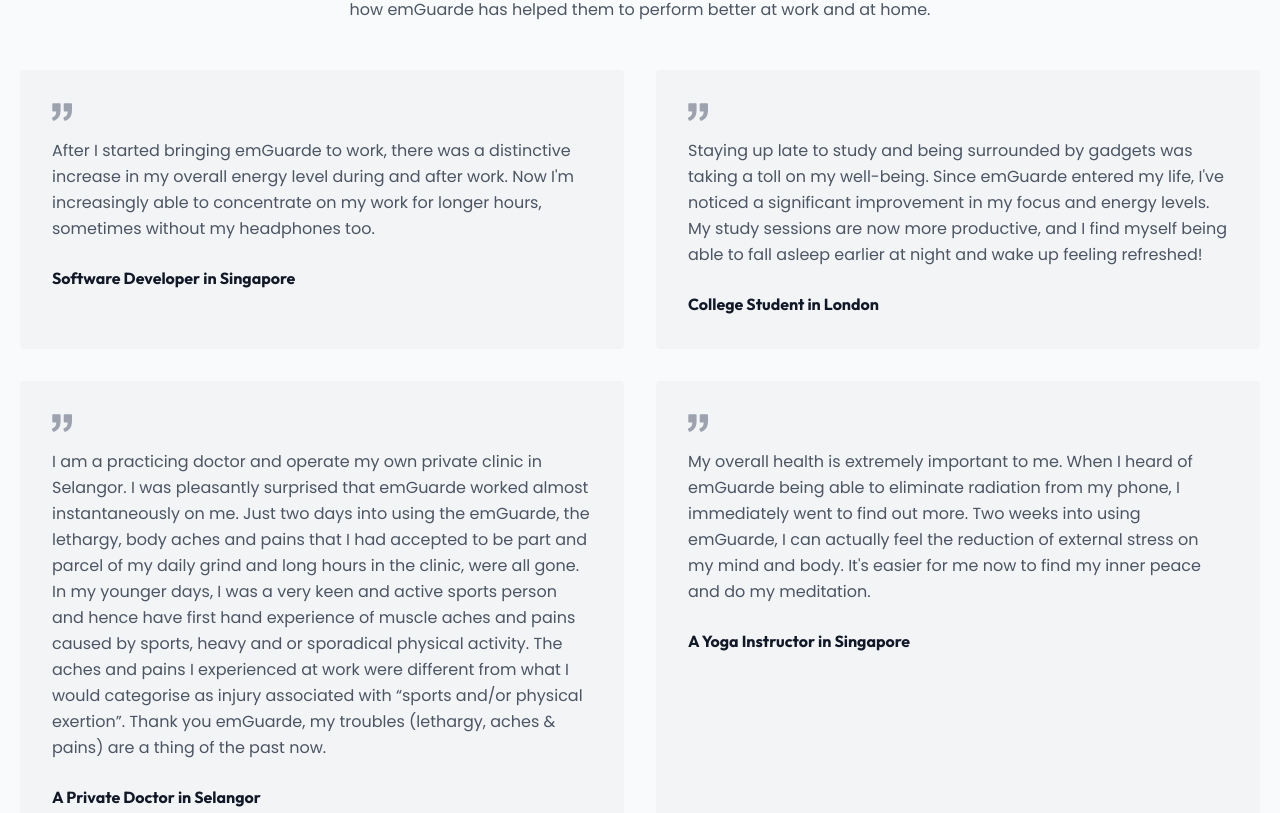
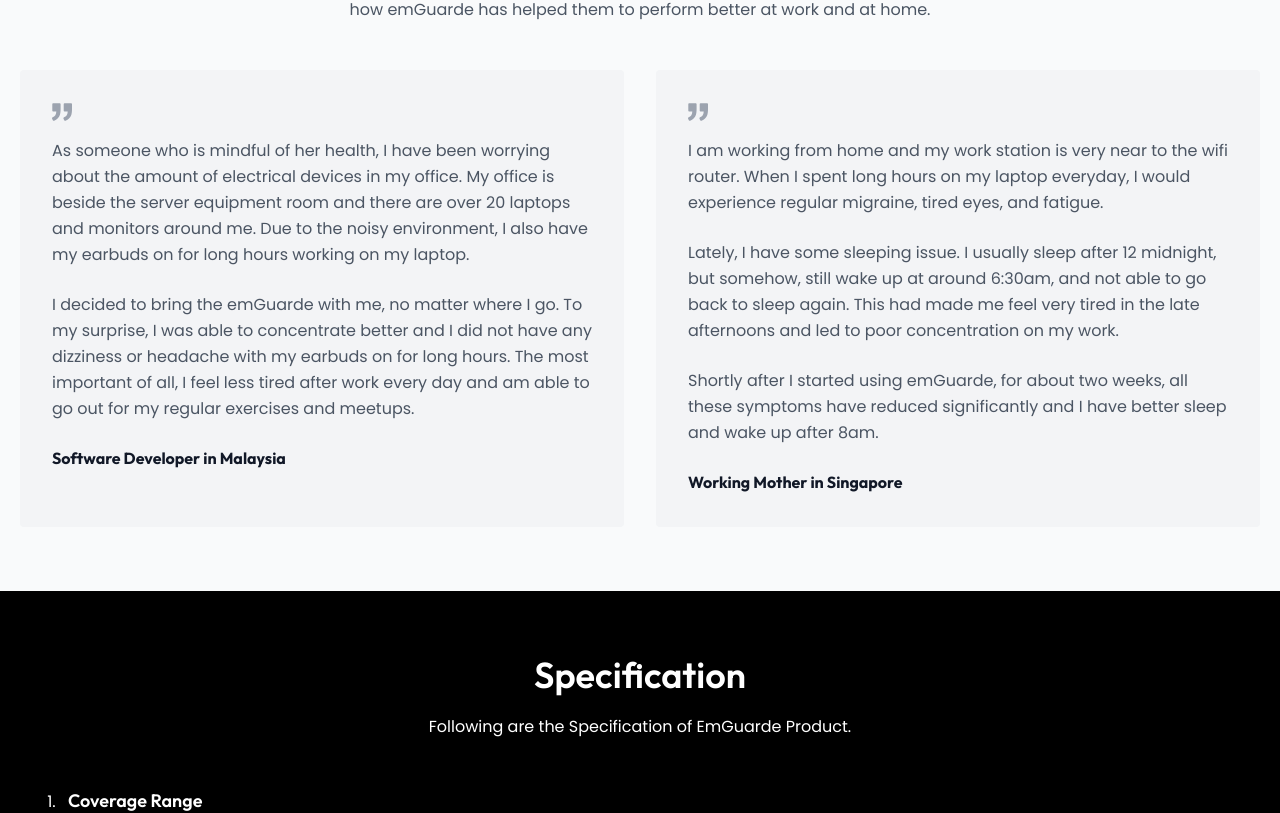
Before and after one commit to valerieyew/emguarde-landing-page, a Next.js app: page / in a window 1280 px wide. Shown: the part 3576-4389 px from the top of the page. Built offline with nearby package versions, Linux system fonts and the light colour scheme.

Commit message:
Finished off the last few banners

```diff
--- a/components/Buy.jsx
+++ b/components/Buy.jsx
@@ -1,57 +1,60 @@
-import { PiAtBold, PiPhoneBold, PiWhatsappLogoBold } from "react-icons/pi";
+import { PiAtBold, PiPhoneBold, PiWhatsappLogoBold } from 'react-icons/pi';
+import { MdOutlineMail } from 'react-icons/md'
+import { BiLogoFacebook } from 'react-icons/bi';
+import { BsInstagram } from 'react-icons/bs';
 
-import { BiLogoFacebook } from "react-icons/bi";
-import { BsInstagram } from "react-icons/bs";
-
-import Link from "next/link";
+import Link from 'next/link';
 
 const Buy = () => {
     return (
-    <section id="buy-section" className="py-20 bg-black">
-      <div className="mx-auto max-w-7xl rounded-md grid lg:grid-cols-2 gap-10 px-5">
-        <div className="md:pr-10 text-white">
-          <h3 className="text-md mb-2  font-heading font-semibold uppercase">
+        <section id='buy-section' className='py-20 bg-black'>
+            <div className='mx-auto max-w-7xl rounded-md grid lg:grid-cols-2 gap-10 px-5'>
+                <div className='md:pr-10 text-white'>
+                    <h3 className='text-md mb-2  font-heading font-semibold uppercase'>
                         Contact us
                     </h3>
-          <h3 className="md:text-5xl text-3xl text-yellow-500 font-heading font-semibold">
+                    <h3 className='md:text-5xl text-3xl text-yellow-500 font-heading font-semibold'>
                         Get Your EmGuarde
                     </h3>
-          <p className="   mt-5">
-            Embrace EmGuarde today, because investing in your health is
-            priceless. Join the ranks of those who have discovered the secret to
-            radiant living. Your journey to vitality begins here.
+                    <p className='   mt-5'>
+                        Embrace EmGuarde today, because investing in your health
+                        is priceless. Join the ranks of those who have
+                        discovered the secret to radiant living. Your journey to
+                        vitality begins here.
                     </p>
                 </div>
 
-        <div className="grid md:grid-cols-2 gap-2">
+                <div className='grid md:grid-cols-2 gap-2'>
                     <Button
-            Href={"https://api.whatsapp.com/send?phone=+6587517713&text=hey"}
-            Title={"+65 8751 7713"}
+                        Href={
+                            'https://api.whatsapp.com/send?phone=+6587517713&text=hey'
+                        }
+                        Title={'WhatsApp +65 8751 7713'}
                         Icon={PiWhatsappLogoBold}
                     />
 
                     <Button
-            Href={"mailto:info@kangenwizglobal.com"}
-            Icon={PiAtBold}
-            Title={"info@kangenwizglobal.com"}
+                        Href={'tel:+6587517713'}
+                        Icon={PiPhoneBold}
+                        Title={'Call +65 8751 7713'}
+                    />
+
+                    {/* <Button
+                        Href={'mailto:info@kangenwizglobal.com'}
+                        Icon={MdOutlineMail}
+                        Title={'info@kangenwizglobal.com'}
+                    /> */}
+
+                    <Button
+                        Href={'https://www.facebook.com/kangenwizglobal/'}
+                        Icon={BiLogoFacebook}
+                        Title={'Facebook Page'}
                     />
 
                     <Button
-            Href={"tel:+6587517713"}
-            Icon={PiPhoneBold}
-            Title={"+65 8751 7713"}
-          />
-
-          <Button
-            Href={"https://www.facebook.com/kangenwizglobal/"}
-            Icon={BiLogoFacebook}
-            Title={"Facebook Page"}
-          />
-
-          <Button
-            Href={"https://www.instagram.com/kangenwizglobal/"}
+                        Href={'https://www.instagram.com/kangenwizglobal/'}
                         Icon={BsInstagram}
-            Title={"Instagram Page"}
+                        Title={'Instagram Page'}
                     />
                 </div>
             </div>
@@ -65,7 +68,7 @@
     return (
         <Link
             href={Href}
-      className="w-full flex gap-5 items-center p-5 bg-white font-heading text-lg font-medium rounded-lg border-2 border-yellow-300"
+            className='w-full flex gap-5 items-center p-5 bg-white font-heading text-lg font-medium rounded-lg border-2 border-yellow-300'
         >
             <Icon size={30} /> {Title}
         </Link>
--- a/components/Footer.jsx
+++ b/components/Footer.jsx
@@ -1,7 +1,9 @@
 const Footer = () => {
+  const currentYear = new Date().getFullYear();
+
   return (
     <footer className="flex items-center justify-center p-3 font-heading  ">
-      <p>© 2023 KWG, Inc all right reserved.</p>
+      <p>© Copyright {currentYear} Kangen Wiz Global </p>
     </footer>
   );
 };
--- a/components/HealthBenefits.jsx
+++ b/components/HealthBenefits.jsx
@@ -15,7 +15,8 @@
                     </h3>
                     <p className='text-center mt-5'>
                         With emGuarde, the benefits are subtle to feel, yet
-                        transformative to your health. Here are what you can look forward to.
+                        transformative to your health. Here are what you can
+                        look forward to.
                     </p>
                 </div>
 
@@ -24,12 +25,12 @@
                         <li className='px-10 py-7 bg-yellow-50 rounded-md'>
                             <p className='font-semibold text-gray-500'>01</p>
                             <h3 className='font-heading font-semibold text-lg'>
-                              Less Fatigue and Longer Attention Span
+                                Less Fatigue and Longer Attention Span
                             </h3>
                             <p className='text-gray-600'>
-                                Prevent disturbances to your body functions by
-                                the high amount of radiation surrounding us all
-                                the time.
+                                Always be at your best with reduced disturbances
+                                to your body functions by the high amount of
+                                radiation surrounding us all the time.
                             </p>
                         </li>
                         <li className='px-10 py-7 bg-yellow-50 rounded-md'>
--- a/components/Specification.jsx
+++ b/components/Specification.jsx
@@ -30,7 +30,7 @@
         <h3 className="text-center lg:text-4xl text-2xl font-heading font-semibold">
           Specification
         </h3>
-        <p className="text-center   mt-5">
+        <p className="text-center mt-5">
           Following are the Specification of EmGuarde Product.
         </p>
       </div>
--- a/components/Testimonials.jsx
+++ b/components/Testimonials.jsx
@@ -26,16 +26,26 @@
                                 <path d='M925.036 57.197h-304c-27.6 0-50 22.4-50 50v304c0 27.601 22.4 50 50 50h145.5c-1.9 79.601-20.4 143.3-55.4 191.2-27.6 37.8-69.399 69.1-125.3 93.8-25.7 11.3-36.8 41.7-24.8 67.101l36 76c11.6 24.399 40.3 35.1 65.1 24.399 66.2-28.6 122.101-64.8 167.7-108.8 55.601-53.7 93.7-114.3 114.3-181.9 20.601-67.6 30.9-159.8 30.9-276.8v-239c0-27.599-22.401-50-50-50zM106.036 913.497c65.4-28.5 121-64.699 166.9-108.6 56.1-53.7 94.4-114.1 115-181.2 20.6-67.1 30.899-159.6 30.899-277.5v-239c0-27.6-22.399-50-50-50h-304c-27.6 0-50 22.4-50 50v304c0 27.601 22.4 50 50 50h145.5c-1.9 79.601-20.4 143.3-55.4 191.2-27.6 37.8-69.4 69.1-125.3 93.8-25.7 11.3-36.8 41.7-24.8 67.101l35.9 75.8c11.601 24.399 40.501 35.2 65.301 24.399z' />
                             </svg>
                             <p className='leading-relaxed mb-6'>
-                                After I started bringing emGuarde to work, there
-                                was a distinctive increase in my overall energy
-                                level during and after work. Now I'm
-                                increasingly able to concentrate on my work for
-                                longer hours, sometimes without my headphones
-                                too.
+                                As someone who is mindful of her health, I have
+                                been worrying about the amount of electrical
+                                devices in my office. My office is beside the
+                                server equipment room and there are over 20
+                                laptops and monitors around me. Due to the noisy
+                                environment, I also have my earbuds on for long
+                                hours working on my laptop.
+                            </p>
+                            <p className='leading-relaxed mb-6'>
+                                I decided to bring the emGuarde with me, no
+                                matter where I go. To my surprise, I was able to
+                                concentrate better and I did not have any
+                                dizziness or headache with my earbuds on for
+                                long hours. The most important of all, I feel
+                                less tired after work every day and am able to
+                                go out for my regular exercises and meetups.
                             </p>
                             <p>
                                 <b className='title-font text-gray-900 font-heading'>
-                                    Software Developer in Singapore
+                                    Software Developer in Malaysia
                                 </b>
                             </p>
                         </div>
@@ -52,25 +62,34 @@
                                 <path d='M925.036 57.197h-304c-27.6 0-50 22.4-50 50v304c0 27.601 22.4 50 50 50h145.5c-1.9 79.601-20.4 143.3-55.4 191.2-27.6 37.8-69.399 69.1-125.3 93.8-25.7 11.3-36.8 41.7-24.8 67.101l36 76c11.6 24.399 40.3 35.1 65.1 24.399 66.2-28.6 122.101-64.8 167.7-108.8 55.601-53.7 93.7-114.3 114.3-181.9 20.601-67.6 30.9-159.8 30.9-276.8v-239c0-27.599-22.401-50-50-50zM106.036 913.497c65.4-28.5 121-64.699 166.9-108.6 56.1-53.7 94.4-114.1 115-181.2 20.6-67.1 30.899-159.6 30.899-277.5v-239c0-27.6-22.399-50-50-50h-304c-27.6 0-50 22.4-50 50v304c0 27.601 22.4 50 50 50h145.5c-1.9 79.601-20.4 143.3-55.4 191.2-27.6 37.8-69.4 69.1-125.3 93.8-25.7 11.3-36.8 41.7-24.8 67.101l35.9 75.8c11.601 24.399 40.501 35.2 65.301 24.399z' />
                             </svg>
                             <p className='leading-relaxed mb-6'>
-                                Staying up late to study and being surrounded by
-                                gadgets was taking a toll on my well-being.
-                                Since emGuarde entered my life, I&apos;ve
-                                noticed a significant improvement in my focus
-                                and energy levels. My study sessions are now
-                                more productive, and I find myself being able to
-                                fall asleep earlier at night and wake up feeling
-                                refreshed!
+                                I am working from home and my work station is
+                                very near to the wifi router. When I spent long
+                                hours on my laptop everyday, I would experience
+                                regular migraine, tired eyes, and fatigue.
                             </p>
-
+                            <p className='leading-relaxed mb-6'>
+                                Lately, I have some sleeping issue. I usually
+                                sleep after 12 midnight, but somehow, still wake
+                                up at around 6:30am, and not able to go back to
+                                sleep again. This had made me feel very tired in
+                                the late afternoons and led to poor
+                                concentration on my work.
+                            </p>
+                            <p className='leading-relaxed mb-6'>
+                                Shortly after I started using emGuarde, for
+                                about two weeks, all these symptoms have reduced
+                                significantly and I have better sleep and wake
+                                up after 8am.
+                            </p>
                             <p>
                                 <b className='title-font text-gray-900 font-heading'>
-                                    College Student in London
+                                    Working Mother in Singapore
                                 </b>
                             </p>
                         </div>
                     </div>
 
-                    <div className='p-4 md:w-1/2 w-full'>
+                    {/* <div className='p-4 md:w-1/2 w-full'>
                         <div className='h-full bg-gray-100 p-8 rounded'>
                             <svg
                                 xmlns='http://www.w3.org/2000/svg'
@@ -133,7 +152,7 @@
                                 </b>
                             </p>
                         </div>
-                    </div>
+                    </div> */}
                 </div>
             </div>
         </section>
```
Lines whose indentation alone changed are shown as unchanged.
